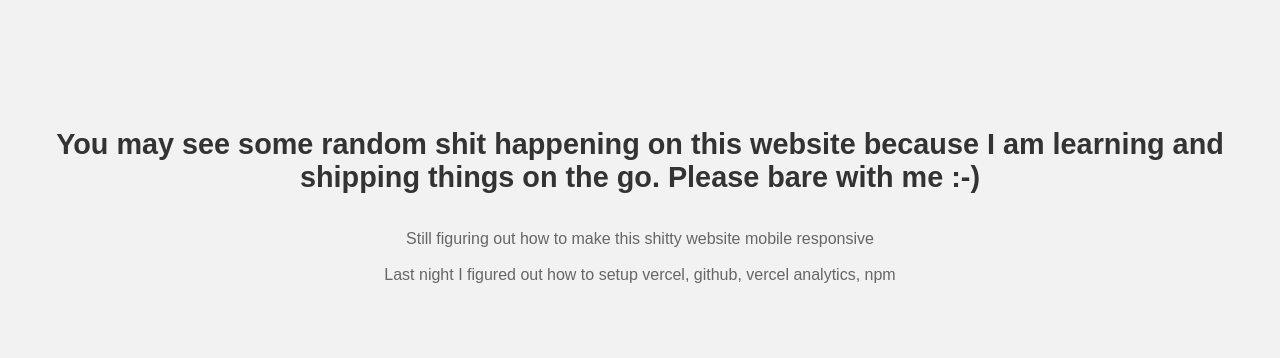
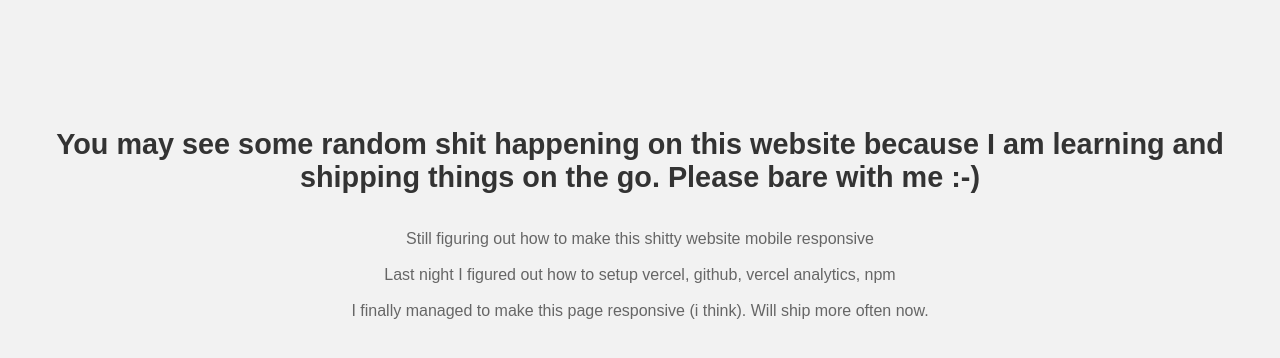
Before and after one commit to metacortexcypher/project-beta, a plain HTML site: page log.html in a window 1280 px wide. Drawn offline with Linux system fonts and the light colour scheme.

Commit message:
added a 3rd log

```diff
--- a/log.html
+++ b/log.html
@@ -14,6 +14,8 @@
         <li>Still figuring out how to make this shitty website mobile responsive</li>
         <br>
         <li>Last night I figured out how to setup vercel, github, vercel analytics, npm</li>
+        <br>
+        <li>I finally managed to make this page responsive (i think). Will ship more often now.</li>
     </ul>
 </body>
 </html>
```
